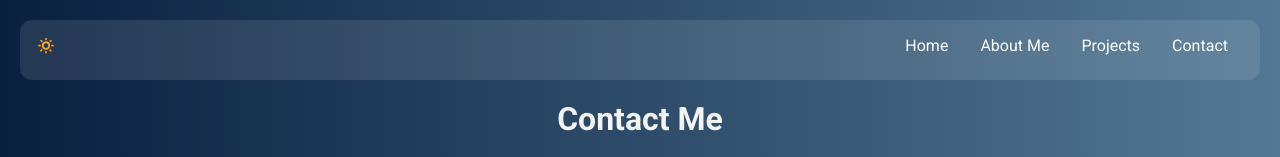
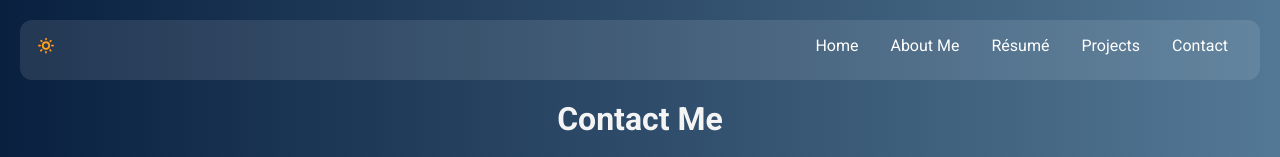
Before and after one commit to huzaimm01/portfolio, a plain HTML site: page contact.html in a window 1280 px wide. Shown: the top 157 px of the page. Drawn offline with Linux system fonts and the light colour scheme.

Commit message:
Update contact.html

```diff
--- a/contact.html
+++ b/contact.html
@@ -18,6 +18,7 @@
         <ul>
           <li><a href="index.html">Home</a></li>
           <li><a href="aboutme.html">About Me</a></li>
+          <li><a href="resume.html">Résumé</a></li>
           <li><a href="projects.html">Projects</a></li>
           <li><a href="contact.html">Contact</a></li>
         </ul>
```
